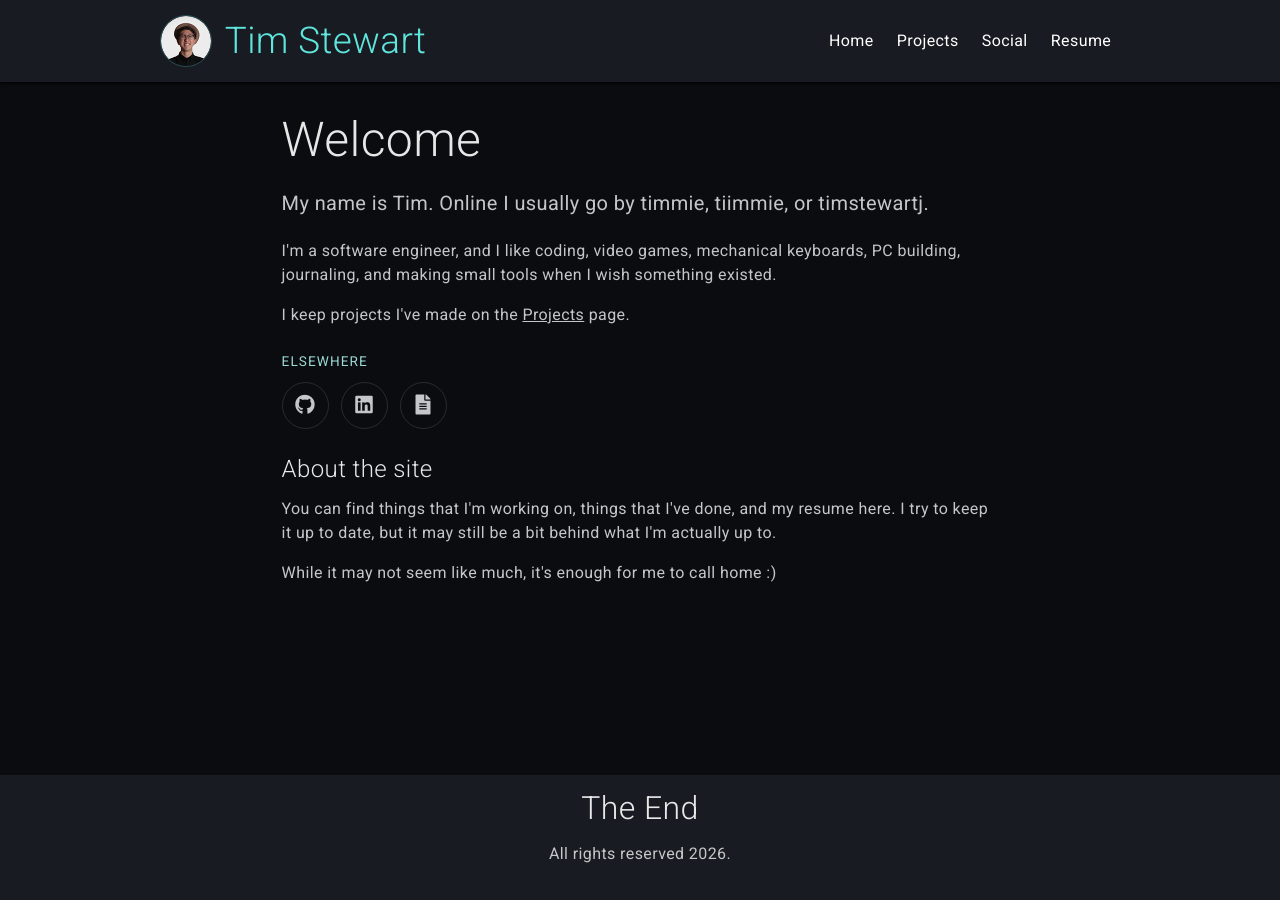
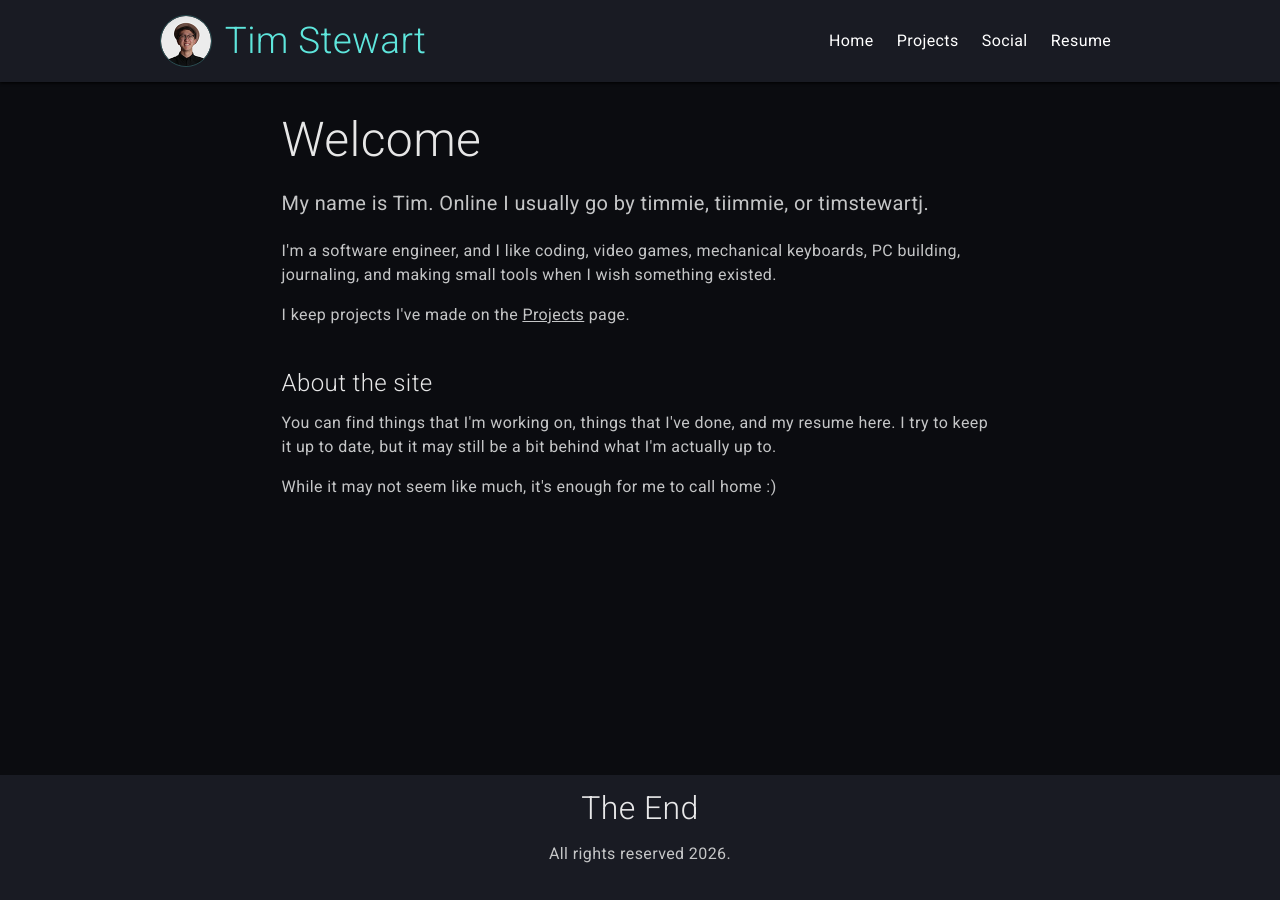
Before and after one commit to TimStewartJ/personal-site, a Jekyll site: the page built from index.html, in a window 1280 px wide. Built offline with Jekyll 4.4.1, drawn with Linux system fonts in a browser that asks for light colours.

Commit message:
Remove homepage quick links
Keep the PR focused on adding LinkedIn to the Social page.

Co-authored-by: Copilot <223556219+Copilot@users.noreply.github.com>

```diff
--- a/_layouts/default.html
+++ b/_layouts/default.html
@@ -6,12 +6,6 @@
     <meta name="theme-color" content="#0b0c10" />
     <title>{% if page.title %}{{ page.title }} | {% endif %}TimStewartJ</title>
     <link href="https://fonts.googleapis.com/css?family=Roboto:300,400" rel="stylesheet" type="text/css" />
-    <link
-      rel="stylesheet"
-      href="https://use.fontawesome.com/releases/v5.15.4/css/all.css"
-      integrity="sha384-DyZ88mC6Up2uqS4h/KRgHuoeGwBcD4Ng9SiP4dIRy0EXTlnuz47vAwmeGwVChigm"
-      crossorigin="anonymous"
-    />
     <link rel="stylesheet" href="{{ "/assets/css/style.css" | relative_url }}" />
     <link rel="shortcut icon" type="image/x-icon" href="{{ "/assets/favicon/favicon.ico" | relative_url }}" />
     <link rel="apple-touch-icon" sizes="180x180" href="{{ "/assets/favicon/apple-touch-icon.png" | relative_url }}" />
--- a/assets/css/section.css
+++ b/assets/css/section.css
@@ -19,44 +19,6 @@
 .lede {
 	font-size: 1.25em;
 	line-height: 1.6em;
-}
-
-.home-links {
-	margin-top: 1.4em;
-}
-
-.home-links-label {
-	color: #9bd9d6;
-	font-size: 0.85em;
-	letter-spacing: 0.08em;
-	margin: 0 0 0.6em;
-	text-transform: uppercase;
-}
-
-.home-link-icons {
-	display: flex;
-	gap: 0.75em;
-}
-
-.home-link-icons a {
-	align-items: center;
-	border: 1px solid rgba(197, 198, 199, 0.16);
-	border-radius: 50%;
-	display: inline-flex;
-	font-size: 1.25em;
-	height: 2.25em;
-	justify-content: center;
-	text-decoration: none;
-	width: 2.25em;
-}
-
-.home-link-icons a:hover {
-	border-color: rgba(101, 212, 205, 0.45);
-}
-
-.home-link-icons a:focus-visible {
-	outline: 2px solid #66fcf1;
-	outline-offset: 3px;
 }
 
 .section img {
--- a/index.html
+++ b/index.html
@@ -15,20 +15,6 @@ title: Home
         <p>
             I keep projects I've made on the <a href="{{ "/projects" | relative_url }}">Projects</a> page.
         </p>
-        <div class="home-links">
-            <p class="home-links-label">Elsewhere</p>
-            <nav class="home-link-icons" aria-label="Quick links">
-                <a href="https://github.com/TimStewartJ" target="_blank" rel="noreferrer noopener" aria-label="GitHub">
-                    <i class="fab fa-github" aria-hidden="true"></i>
-                </a>
-                <a href="https://www.linkedin.com/in/timstewartj/" target="_blank" rel="noreferrer noopener" aria-label="LinkedIn">
-                    <i class="fab fa-linkedin" aria-hidden="true"></i>
-                </a>
-                <a href="{{ "/resume" | relative_url }}" aria-label="Resume">
-                    <i class="fas fa-file-alt" aria-hidden="true"></i>
-                </a>
-            </nav>
-        </div>
     </div>
 
     <div class="section wide">
```
Also changed, not shown: social.html (+7 -0 lines).
